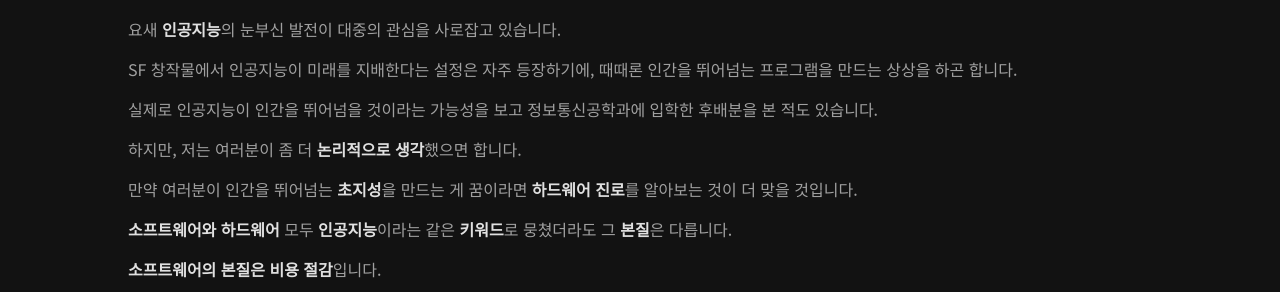
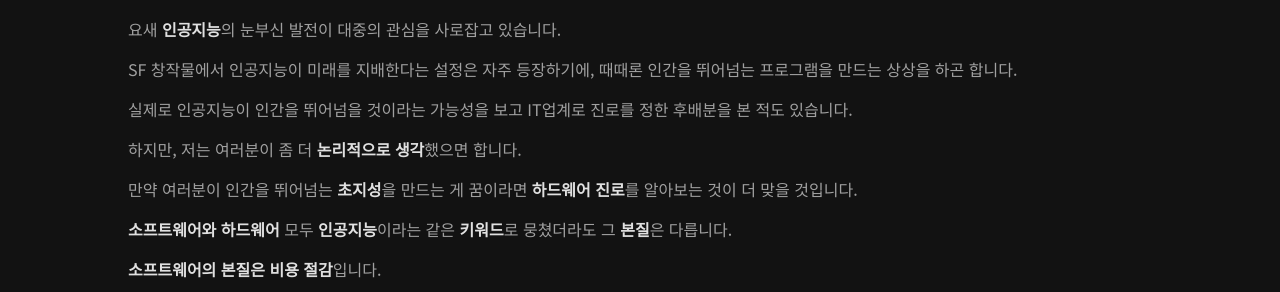
Before and after one commit to int-i/int-i.github.io, a Jekyll site: the page built from _posts/2023-08-18-future-of-it.md, in a window 1280 px wide and 900 px high, scrolled down 4602 px. Shown: the part 163-455 px from the top of the window. Built offline with Jekyll 4.4.1, drawn with Linux system fonts in a browser that asks for light colours; a script that is not in the unit is left out; comment, search, counter and statistics services are not loaded.

Commit message:
Update post

```diff
--- a/_posts/2023-08-18-future-of-it.md
+++ b/_posts/2023-08-18-future-of-it.md
@@ -146,7 +146,7 @@ Rust를 배워보라는 말은, `let`을 통해 변수를 선언하고 `fn`을
 SF 창작물에서 인공지능이 미래를 지배한다는 설정은 자주 등장하기에,
 때때론 인간을 뛰어넘는 프로그램을 만드는 상상을 하곤 합니다.
 
-실제로 인공지능이 인간을 뛰어넘을 것이라는 가능성을 보고 정보통신공학과에 입학한 후배분을 본 적도 있습니다.
+실제로 인공지능이 인간을 뛰어넘을 것이라는 가능성을 보고 IT업계로 진로를 정한 후배분을 본 적도 있습니다.
 
 하지만, 저는 여러분이 좀 더 **논리적으로 생각**했으면 합니다.
 
```
